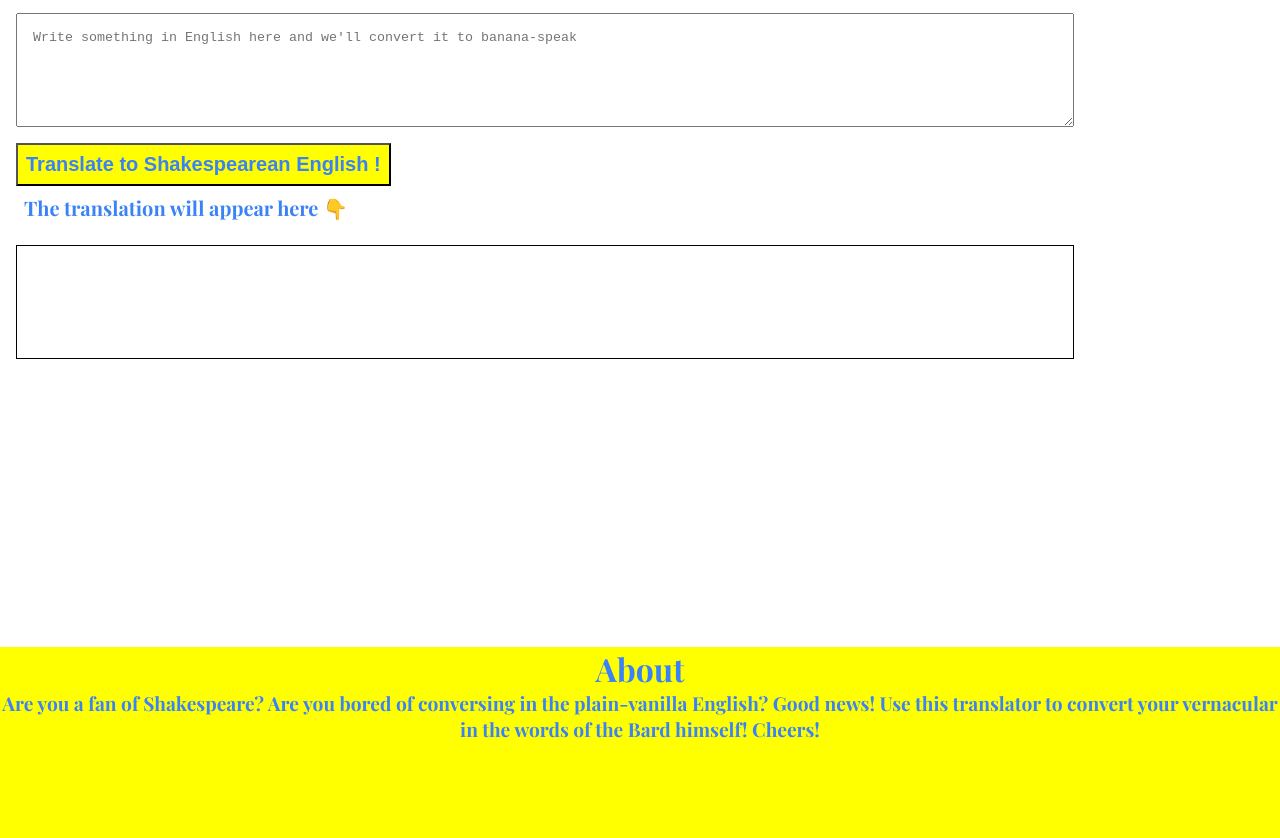
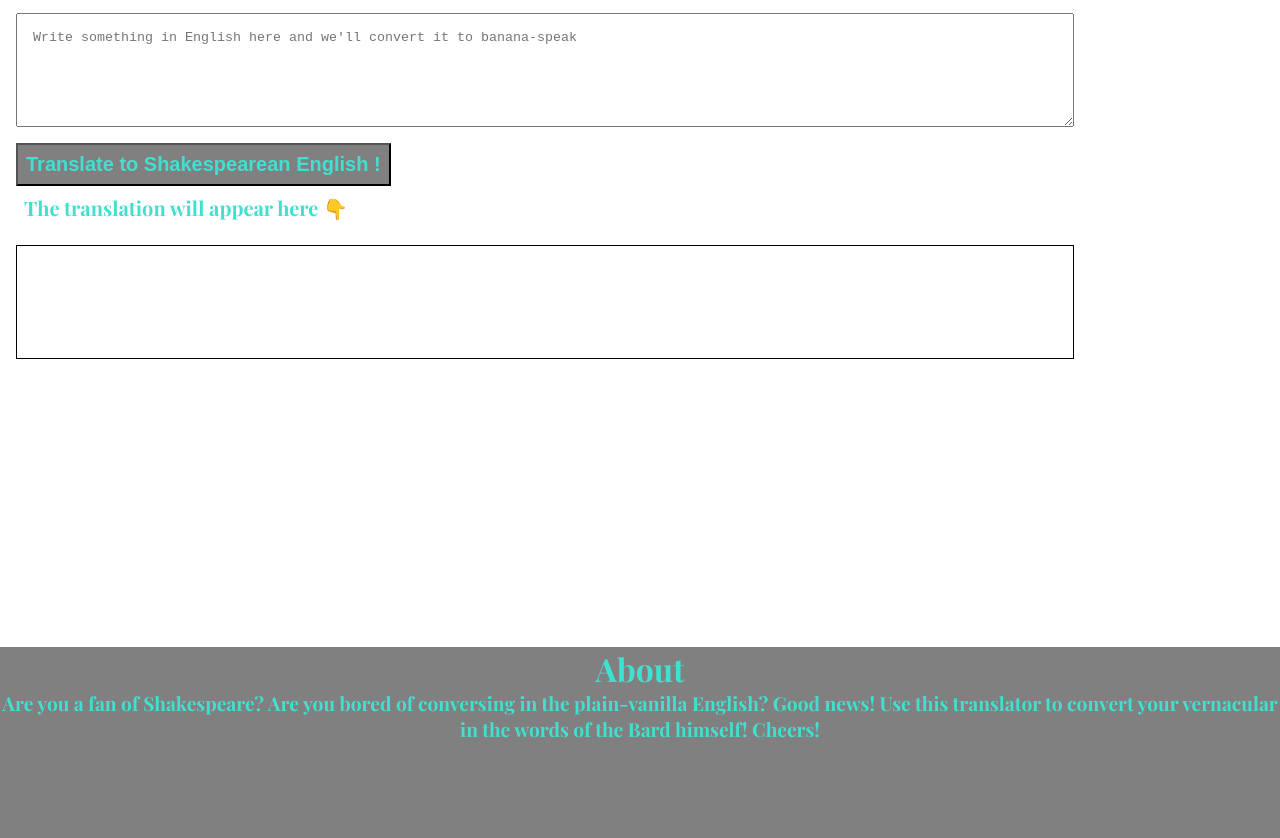
Before and after one commit to archit-rohal/markSeven_Shakespeare, a plain HTML site: page index.html in a window 1280 px wide. Shown: the part 109-947 px from the top of the page. Drawn offline with nearby package versions, Linux system fonts and the light colour scheme.

Commit message:
change colors

```diff
--- a/styles.css
+++ b/styles.css
@@ -19,42 +19,42 @@ font-family: 'Playfair Display', serif;
             padding: 1rem;
         }
 #title h1 {
-    background-color: yellow;
+    background-color: grey;
     margin: 0px;
     text-align: center;
-    color: #3b82f6;
+    color: turquoise;
     padding: 1rem;
     font-size: 55px;
 }
 #here {
     font-size: 20px;
-    color: #3b82f6;
+    color: turquoise;
     margin-left: 1rem;
     padding: 0.5rem;
     font-weight: bold;
 }
 #btn-translate {
-    color: #3b82f6;
-    background-color: yellow;
+    color: turquoise;
+    background-color: grey;
     font-weight: bolder;
     font-size: 20px;
     margin-left: 1rem;
     padding: 0.5rem;
 }
 #about {
-    background-color: yellow;
-    color:#3b82f6;
+    background-color: grey;
+    color: turquoise;
     margin-bottom: 0px;
     margin-top:18rem;
     text-align: center;
     font-size: 32px;
 }
 #speak {
-    background-color: yellow;
+    background-color: grey;
     font-size: larger;
     font-weight: bold;
     margin: 0px;
-    color:#3b82f6;
+    color: turquoise;
     text-align: center;
     padding-bottom: 6rem;
 }
```
